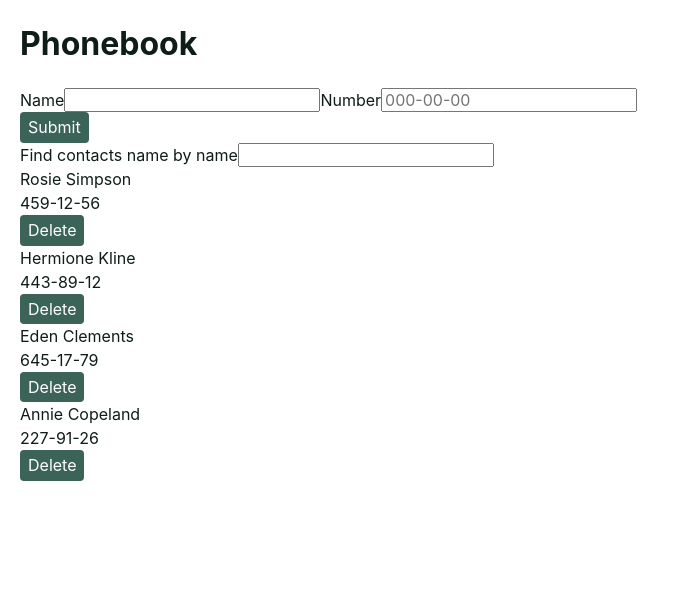
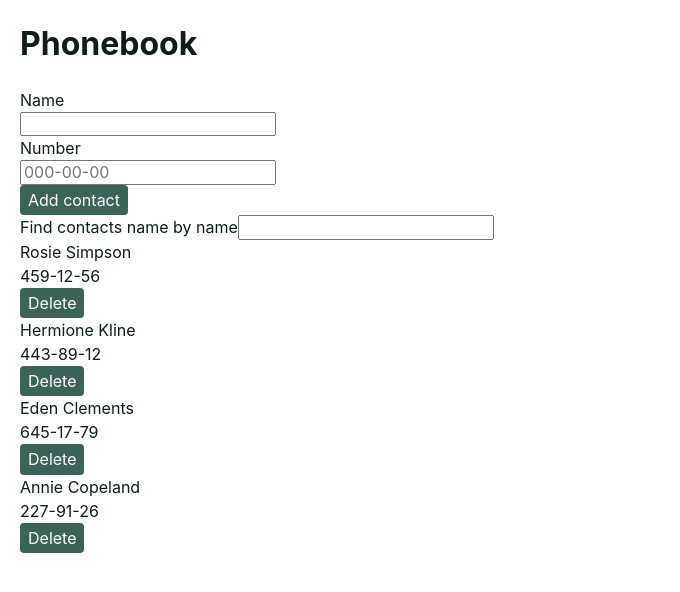
Before and after one commit to TetianaUMKA/goit-react-hw-03, a React (Vite) app: page / in a window 1280 px wide. Shown: the top 592 px of the page, without its empty margins (0-680 px from the left). Built offline with nearby package versions, Linux system fonts and the light colour scheme.

Commit message:
Update ContactForm.jsx

```diff
--- a/src/components/ContactForm/ContactForm.jsx
+++ b/src/components/ContactForm/ContactForm.jsx
@@ -1,6 +1,8 @@
 import { useId } from "react";
 import { Formik, Form, Field, ErrorMessage } from "formik";
 import * as Yup from "yup";
+
+import css from "./ContactForm.module.css";
 
 export default function ContactForm({ onAddContact }) {
   const id = useId();
@@ -26,21 +28,40 @@ export default function ContactForm({ onAddContact }) {
       onSubmit={handleSubmit}
       validationSchema={FormSchema}
     >
-      <Form>
+      <Form className={css.form}>
         <label htmlFor={`${id}-name`}>Name</label>
-        <Field type="text" name="username" id={`${id}-name`}></Field>
-        <ErrorMessage name="username" component="span" />
+        <div className={css.position}>
+          <Field
+            className={css.field}
+            type="text"
+            name="username"
+            id={`${id}-name`}
+          ></Field>
 
+          <ErrorMessage
+            name="username"
+            component="span"
+            className={css.errorMessage}
+          />
+        </div>
         <label htmlFor={`${id}-number`}>Number</label>
+        <div className={css.position}>
           <Field
+            className={css.field}
             type="text"
             name="number"
             id={`${id}-number`}
             placeholder="000-00-00"
           ></Field>
-        <ErrorMessage name="number" component="span" />
-
-        <button type="submit">Submit</button>
+          <ErrorMessage
+            name="number"
+            component="span"
+            className={css.errorMessage}
+          />
+        </div>
+        <button className={css.formBtn} type="submit">
+          Add contact
+        </button>
       </Form>
     </Formik>
   );
```
Lines whose indentation alone changed are shown as unchanged.
